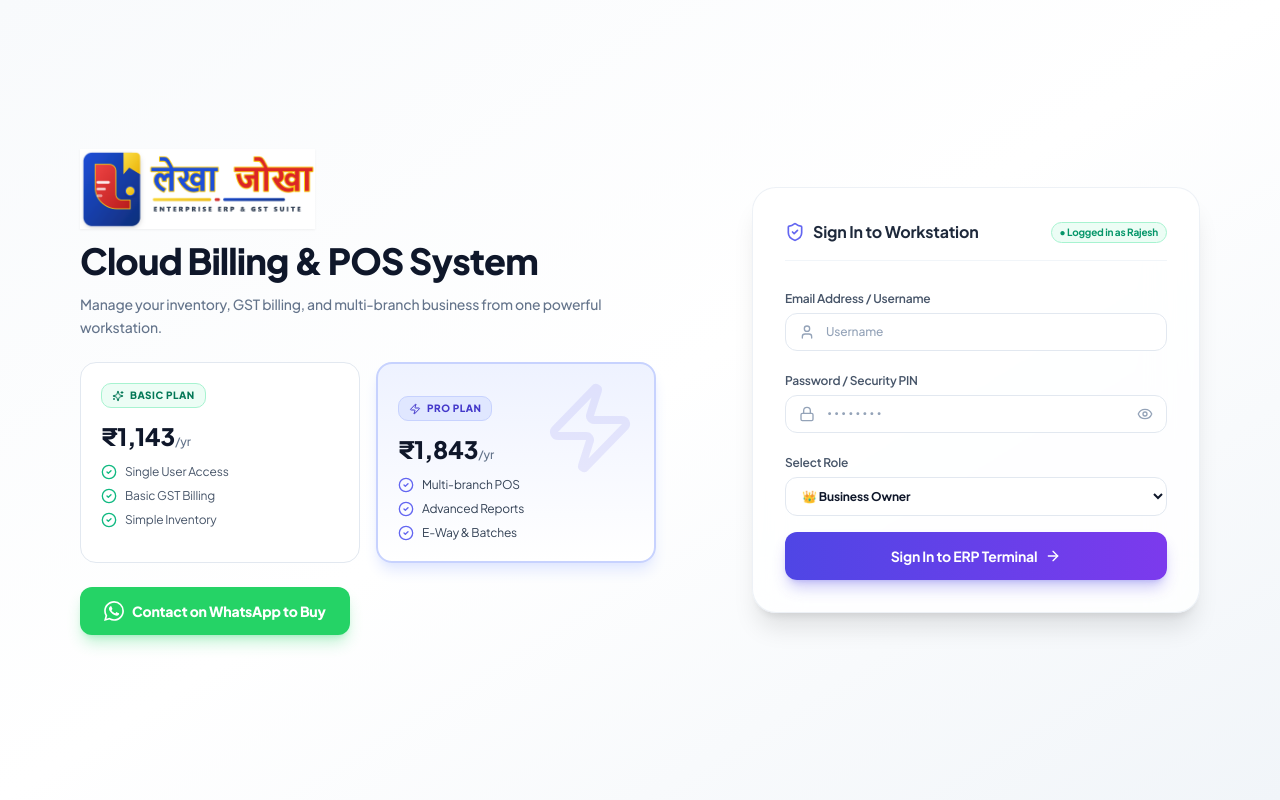
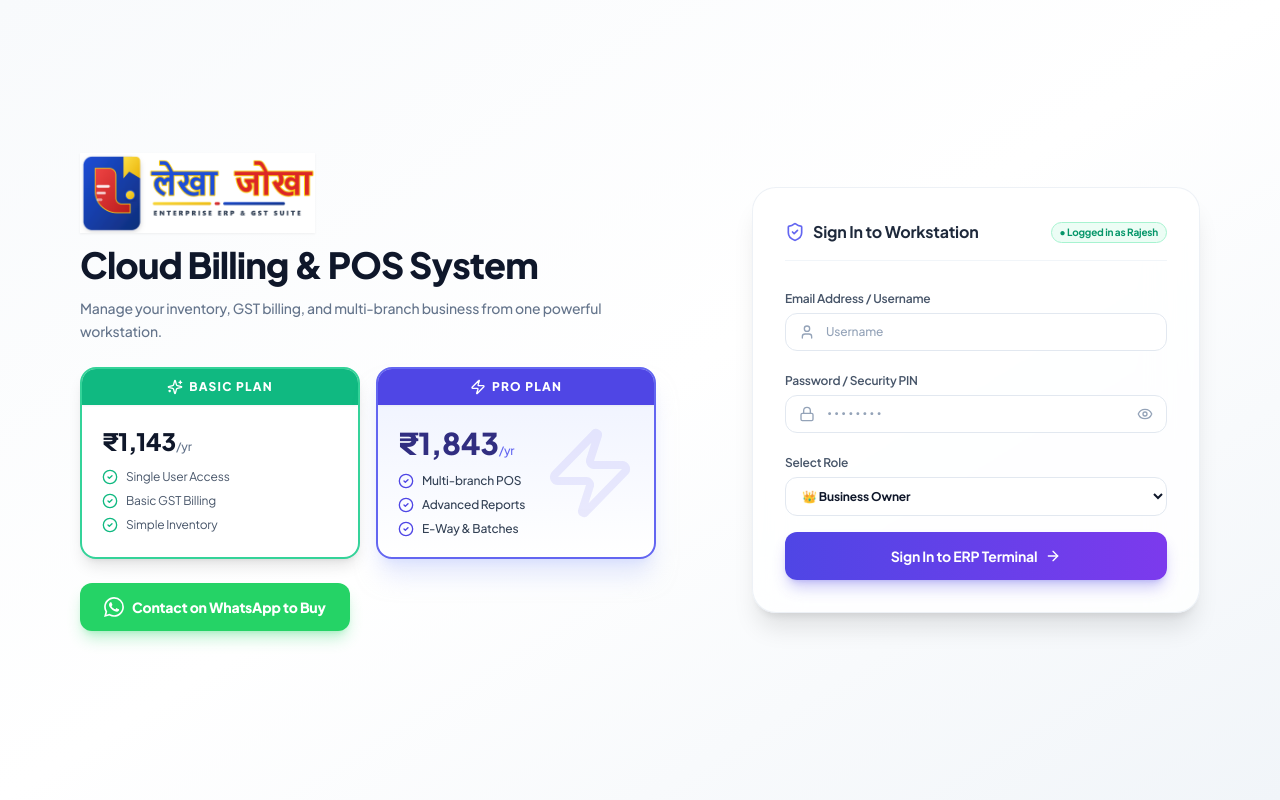
Before and after one commit to rohit786143/lekhajokha, a Next.js app: page / in a window 1280 px wide. Built offline with nearby package versions, Linux system fonts and the light colour scheme.

Commit message:
Redesign pricing plan boxes with colored headers and borders

```diff
--- a/src/app/page.tsx
+++ b/src/app/page.tsx
@@ -112,10 +112,12 @@
 
         {/* Subscription Plans */}
         <div className="grid grid-cols-1 sm:grid-cols-2 gap-4">
-          <div className="bg-white border border-slate-200 rounded-2xl p-5 shadow-xs space-y-3">
-            <div className="inline-flex items-center gap-1.5 px-2.5 py-1 bg-emerald-50 text-emerald-700 text-[10px] font-black uppercase tracking-wider rounded-lg border border-emerald-200">
-              <Sparkles className="w-3 h-3" /> Basic Plan
+          {/* BASIC PLAN */}
+          <div className="bg-white border-2 border-emerald-400 rounded-2xl shadow-lg relative overflow-hidden group hover:-translate-y-1 transition duration-300">
+            <div className="bg-emerald-500 text-white px-4 py-2.5 font-black uppercase tracking-widest text-xs flex items-center justify-center gap-1.5 shadow-sm">
+              <Sparkles className="w-4 h-4" /> Basic Plan
             </div>
+            <div className="p-5 space-y-3">
               <div className="text-2xl font-black text-slate-900">₹1,143<span className="text-xs text-slate-500 font-medium">/yr</span></div>
               <ul className="text-xs text-slate-600 space-y-2">
                 <li className="flex items-center gap-2"><CheckCircle2 className="w-4 h-4 text-emerald-500" /> Single User Access</li>
@@ -123,18 +125,20 @@
                 <li className="flex items-center gap-2"><CheckCircle2 className="w-4 h-4 text-emerald-500" /> Simple Inventory</li>
               </ul>
             </div>
+          </div>
 
-          <div className="bg-gradient-to-b from-indigo-50 to-white border-2 border-indigo-200 rounded-2xl p-5 shadow-lg shadow-indigo-100 space-y-3 relative overflow-hidden">
-            <div className="absolute top-0 right-0 p-4 opacity-10"><Zap className="w-24 h-24 text-indigo-600" /></div>
-            <div className="relative z-10">
-              <div className="inline-flex items-center gap-1.5 px-2.5 py-1 bg-indigo-100 text-indigo-700 text-[10px] font-black uppercase tracking-wider rounded-lg border border-indigo-200">
-                <Zap className="w-3 h-3" /> Pro Plan
+          {/* PRO PLAN */}
+          <div className="bg-gradient-to-b from-indigo-50 to-white border-2 border-indigo-500 rounded-2xl shadow-xl shadow-indigo-200/50 relative overflow-hidden group hover:-translate-y-1 transition duration-300">
+            <div className="bg-indigo-600 text-white px-4 py-2.5 font-black uppercase tracking-widest text-xs flex items-center justify-center gap-1.5 shadow-sm">
+              <Zap className="w-4 h-4" /> Pro Plan
             </div>
-              <div className="text-2xl font-black text-slate-900 mt-3">₹1,843<span className="text-xs text-slate-500 font-medium">/yr</span></div>
-              <ul className="text-xs text-slate-700 space-y-2 mt-3">
-                <li className="flex items-center gap-2"><CheckCircle2 className="w-4 h-4 text-indigo-500" /> Multi-branch POS</li>
-                <li className="flex items-center gap-2"><CheckCircle2 className="w-4 h-4 text-indigo-500" /> Advanced Reports</li>
-                <li className="flex items-center gap-2"><CheckCircle2 className="w-4 h-4 text-indigo-500" /> E-Way & Batches</li>
+            <div className="absolute top-10 right-0 p-4 opacity-10 group-hover:scale-125 transition duration-500"><Zap className="w-24 h-24 text-indigo-600" /></div>
+            <div className="p-5 relative z-10 space-y-3">
+              <div className="text-3xl font-black text-indigo-900">₹1,843<span className="text-xs text-indigo-500 font-medium">/yr</span></div>
+              <ul className="text-xs text-slate-700 space-y-2 mt-3 font-medium">
+                <li className="flex items-center gap-2"><CheckCircle2 className="w-4 h-4 text-indigo-600" /> Multi-branch POS</li>
+                <li className="flex items-center gap-2"><CheckCircle2 className="w-4 h-4 text-indigo-600" /> Advanced Reports</li>
+                <li className="flex items-center gap-2"><CheckCircle2 className="w-4 h-4 text-indigo-600" /> E-Way & Batches</li>
               </ul>
             </div>
           </div>
```
Lines whose indentation alone changed are shown as unchanged.
